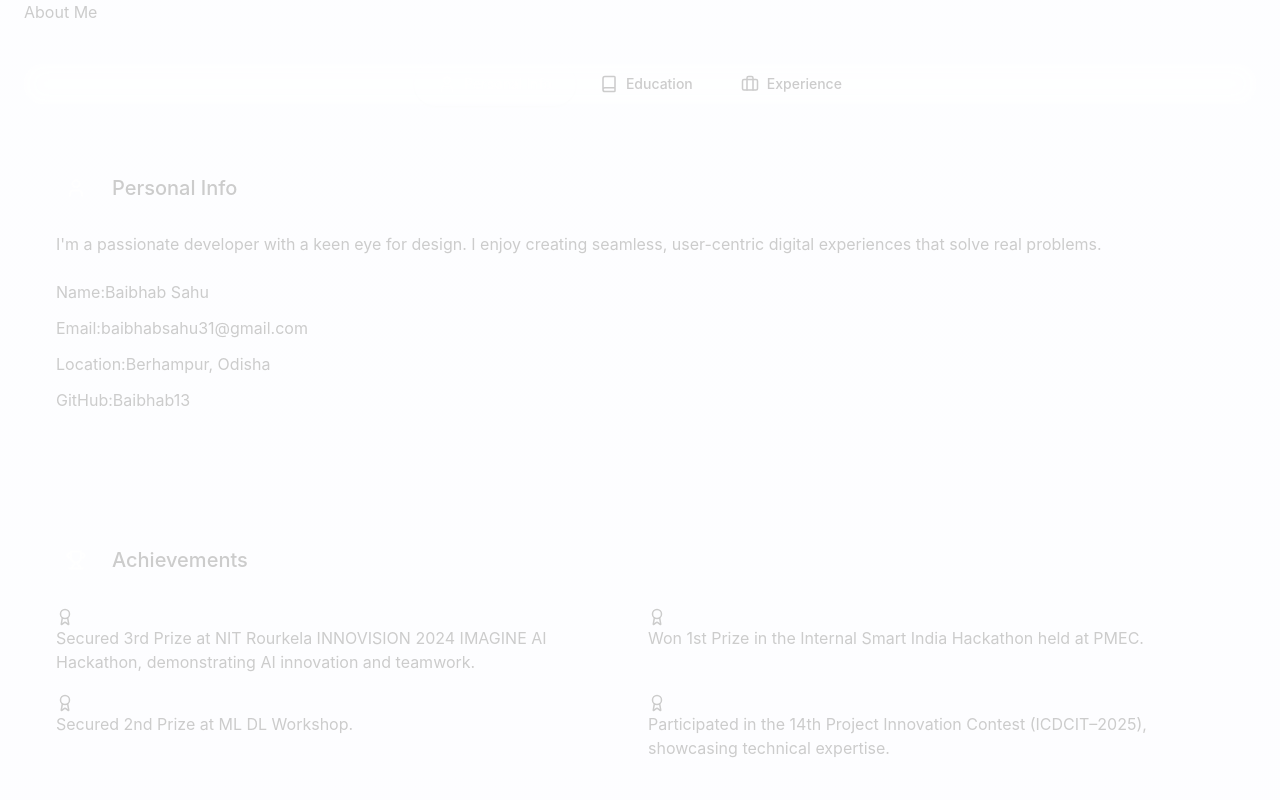
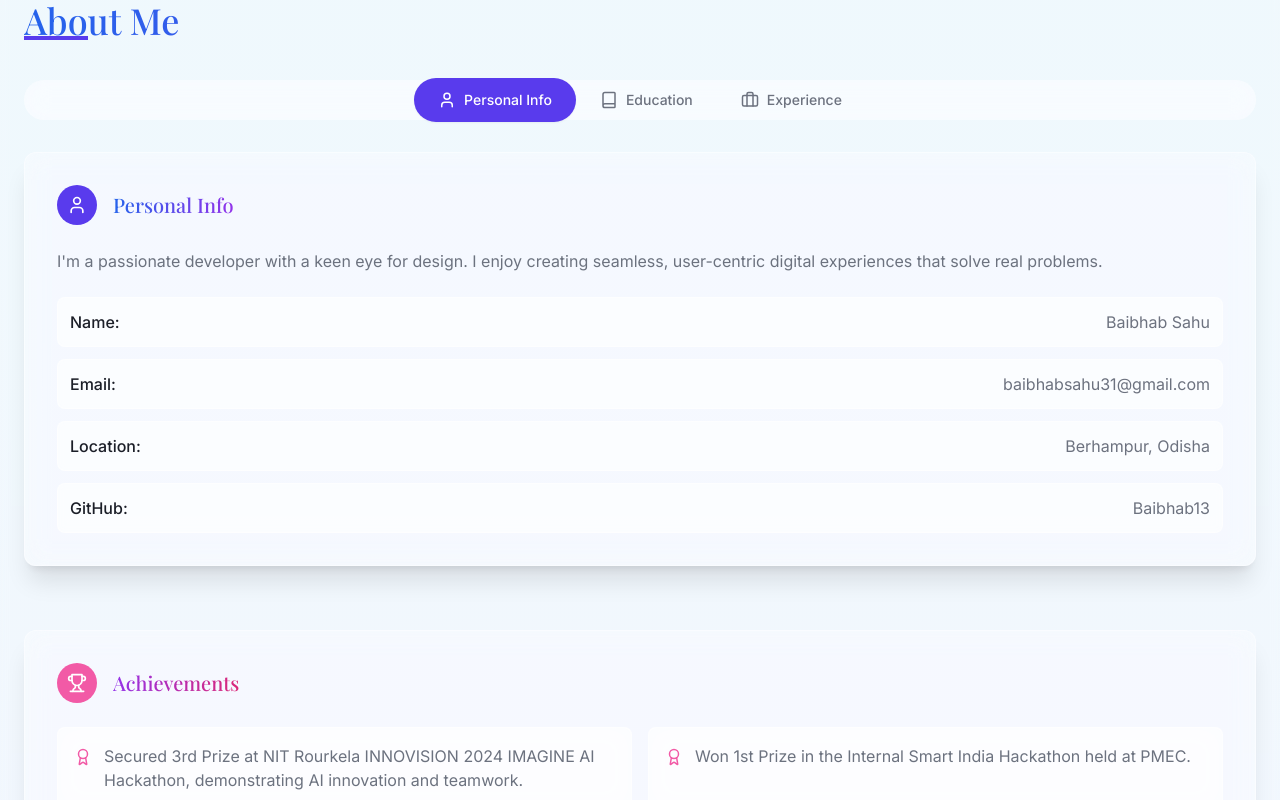
Before and after one commit to Baibhab13/Baibhab_Portfolio, a React (Vite) app: page / in a window 1280 px wide. Shown: the part 880-1680 px from the top of the page. Built offline with nearby package versions, Linux system fonts and the light colour scheme.

Commit message:
Reverted to edit edt-44eca3c0-fbac-4e4c-a62f-532e6ba023ff: "Add Todo App details
Update the Todo App description to include information about the frontend (Jetpack Compose) and backend (Room database)."

```diff
--- a/src/index.css
+++ b/src/index.css
@@ -1,48 +1,310 @@
+@import url('https://fonts.googleapis.com/css2?family=Inter:wght@300;400;500;600;700&family=Playfair+Display:wght@400;500;600;700&display=swap');
 
 @tailwind base;
 @tailwind components;
 @tailwind utilities;
 
-@layer utilities {
-  /* Subtle Dot Pattern */
-  .bg-dot-pattern {
-    background-image:
-      radial-gradient(hsl(var(--primary)) 0.5px, transparent 0.5px),
-      radial-gradient(hsl(var(--primary)) 0.5px, transparent 0.5px);
-    background-size: 16px 16px;
-    background-position: 0 0, 8px 8px;
-    opacity: 0.2;
+@layer base {
+  :root {
+    --background: 180 75% 97%;
+    --foreground: 224 71% 4%;
+
+    --card: 0 0% 100%;
+    --card-foreground: 224 71% 4%;
+
+    --popover: 0 0% 100%;
+    --popover-foreground: 224 71% 4%;
+
+    --primary: 250 83% 58%;
+    --primary-foreground: 210 40% 98%;
+
+    --secondary: 214 32% 91%;
+    --secondary-foreground: 222 47% 11%;
+
+    --muted: 214 32% 91%;
+    --muted-foreground: 220 8% 46%;
+
+    --accent: 244 75% 92%;
+    --accent-foreground: 222 47% 11%;
+
+    --destructive: 0 85% 60%;
+    --destructive-foreground: 210 40% 98%;
+
+    --border: 220 13% 91%;
+    --input: 220 13% 91%;
+    --ring: 250 83% 58%;
+
+    --radius: 0.5rem;
+
+    --sidebar-background: 180 75% 97%;
+    --sidebar-foreground: 224 71% 4%;
+    --sidebar-primary: 250 83% 58%;
+    --sidebar-primary-foreground: 210 40% 98%;
+    --sidebar-accent: 214 32% 91%;
+    --sidebar-accent-foreground: 222 47% 11%;
+    --sidebar-border: 220 13% 91%;
+    --sidebar-ring: 250 83% 58%;
+
+    /* About section vibrant color variables */
+    --about-card-bg: 186 100% 97%;
+    --about-card-border: 183 100% 92%;
+    --about-icon-bg: 250 83% 58%;
+    --about-achievement-bg: 330 85% 65%;
+    --about-responsibility-bg: 190 80% 60%;
+
+    /* Hero section gradient */
+    --hero-gradient-from: 180 75% 97%;
+    --hero-gradient-to: 244 75% 92%;
   }
 
-  /* Diagonal Line Pattern */
-  .bg-diagonal-lines {
-    background-image:
-      linear-gradient(45deg, rgba(var(--primary), 0.1) 25%, transparent 25%),
-      linear-gradient(-45deg, rgba(var(--primary), 0.1) 25%, transparent 25%);
-    background-size: 40px 40px;
+  .dark {
+    --background: 222 47% 11%;
+    --foreground: 210 40% 98%;
+
+    --card: 222 47% 11%;
+    --card-foreground: 210 40% 98%;
+
+    --popover: 222 47% 11%;
+    --popover-foreground: 210 40% 98%;
+
+    --primary: 250 75% 67%;
+    --primary-foreground: 222 47% 11%;
+
+    --secondary: 217 32% 17%;
+    --secondary-foreground: 210 40% 98%;
+
+    --muted: 217 32% 17%;
+    --muted-foreground: 215 20% 65%;
+
+    --accent: 217 32% 17%;
+    --accent-foreground: 210 40% 98%;
+
+    --destructive: 0 62% 30%;
+    --destructive-foreground: 210 40% 98%;
+
+    --border: 217 32% 17%;
+    --input: 217 32% 17%;
+    --ring: 250 75% 67%;
+
+    /* Dark mode colors for about section */
+    --about-card-bg: 222 32% 20%;
+    --about-card-border: 223 35% 25%;
+    --about-icon-bg: 250 75% 67%;
+    --about-achievement-bg: 330 70% 55%;
+    --about-responsibility-bg: 190 70% 45%;
+
+    /* Hero section gradient */
+    --hero-gradient-from: 222 47% 11%;
+    --hero-gradient-to: 250 60% 18%;
+  }
+}
+
+@layer base {
+  * {
+    @apply border-border;
   }
 
-  /* Grid Pattern */
-  .bg-grid-pattern {
-    background-image:
-      linear-gradient(to right, rgba(var(--primary), 0.1) 1px, transparent 1px),
-      linear-gradient(to bottom, rgba(var(--primary), 0.1) 1px, transparent 1px);
-    background-size: 20px 20px;
+  body {
+    @apply bg-background text-foreground;
+    font-feature-settings: "rlig" 1, "calt" 1;
   }
 
-  /* Subtle Waves */
-  .bg-wave-pattern {
-    background-image:
-      linear-gradient(to right,
-        transparent,
-        rgba(var(--primary), 0.05),
-        transparent
-      ),
-      linear-gradient(to bottom,
-        transparent,
-        rgba(var(--primary), 0.05),
-        transparent
-      );
-    background-size: 100% 50px, 50px 100%;
+  h1, h2, h3, h4, h5, h6 {
+    @apply font-serif font-medium;
+  }
+
+  p, span, li, a {
+    @apply font-sans;
   }
 }
+
+@layer components {
+  .section-title {
+    @apply text-3xl md:text-4xl font-serif font-medium mb-6 relative;
+  }
+
+  .section-title::after {
+    content: '';
+    @apply absolute bottom-0 left-0 w-16 h-1 bg-primary mt-2 dark:bg-primary;
+  }
+
+  .project-card {
+    @apply bg-white/80 backdrop-blur-md rounded-lg shadow-lg hover:shadow-xl transition-shadow duration-300 overflow-hidden border border-white/30 dark:bg-gray-800/60 dark:border-gray-700/50;
+  }
+
+  .tag {
+    @apply text-xs px-2 py-1 rounded-full bg-secondary text-secondary-foreground font-medium dark:bg-gray-700 dark:text-gray-200;
+  }
+
+  /* Enhanced About section styles */
+  .about-card {
+    @apply bg-[hsl(var(--about-card-bg))] backdrop-blur-md border border-[hsl(var(--about-card-border))] rounded-xl p-5 shadow-md hover:shadow-lg transition-all duration-300 ease-in-out;
+  }
+
+  .glass-card {
+    @apply backdrop-blur-md bg-white/30 dark:bg-black/20 border border-white/40 dark:border-gray-700/30 rounded-xl shadow-xl hover:shadow-2xl transition-all duration-300;
+  }
+
+  .about-icon-wrapper {
+    @apply flex items-center justify-center w-12 h-12 rounded-full text-white mb-4 shadow-md;
+  }
+
+  .skill-icon-wrapper {
+    @apply flex flex-col items-center justify-center p-3 bg-white/80 dark:bg-gray-800/80 backdrop-blur-sm rounded-xl shadow-sm border border-white/50 dark:border-gray-700/50 hover:shadow-md transition-all duration-300 hover:-translate-y-1;
+  }
+
+  /* Updated achievement and responsibility cards */
+  .achievement-card {
+    @apply flex items-start gap-3 p-4 bg-white/60 dark:bg-gray-800/40 backdrop-blur-md border border-white/50 dark:border-gray-700/40 rounded-lg hover:shadow-md transition-all duration-300;
+  }
+
+  .responsibility-card {
+    @apply flex items-start gap-3 p-4 bg-white/60 dark:bg-gray-800/40 backdrop-blur-md border border-white/50 dark:border-gray-700/40 rounded-lg hover:shadow-md transition-all duration-300;
+  }
+
+  .achievement-icon {
+    @apply flex items-center justify-center w-10 h-10 rounded-full bg-[hsl(var(--about-achievement-bg))] text-white shadow-md;
+  }
+
+  .responsibility-icon {
+    @apply flex items-center justify-center w-10 h-10 rounded-full bg-[hsl(var(--about-responsibility-bg))] text-white shadow-md;
+  }
+
+  /* Enhanced info card for personal info and education */
+  .info-item {
+    @apply backdrop-blur-sm bg-white/50 dark:bg-black/30 p-3 rounded-lg border border-white/50 dark:border-gray-700/40 flex justify-between items-center mb-3 hover:shadow-md transition-all duration-300;
+  }
+
+  .info-label {
+    @apply font-medium text-foreground/90 dark:text-gray-200;
+  }
+
+  .info-value {
+    @apply text-muted-foreground dark:text-gray-300 text-right;
+  }
+
+  /* Enhanced education card */
+  .education-card {
+    @apply backdrop-blur-md bg-white/60 dark:bg-black/30 p-4 rounded-lg border border-white/50 dark:border-gray-700/40 mb-4 hover:shadow-lg transition-all duration-300;
+  }
+
+  .education-header {
+    @apply flex justify-between items-start mb-2;
+  }
+
+  .education-title {
+    @apply font-medium text-foreground dark:text-white;
+  }
+
+  .education-date {
+    @apply text-sm text-muted-foreground dark:text-gray-400 bg-primary/10 dark:bg-primary/20 px-2 py-1 rounded-full;
+  }
+
+  .education-school {
+    @apply text-sm text-muted-foreground dark:text-gray-400 mb-1;
+  }
+
+  .education-grade {
+    @apply text-sm font-medium text-primary dark:text-primary;
+  }
+}
+
+@layer base {
+  .dark-transition {
+    @apply transition-colors duration-200;
+  }
+}
+
+@keyframes fadeInDark {
+  from { opacity: 0; transform: translateY(10px); }
+  to { opacity: 1; transform: translateY(0); }
+}
+
+.dark .animate-fade-in-dark {
+  animation: fadeInDark 0.5s ease-out forwards;
+}
+
+@keyframes scaleIn {
+  from { transform: scale(0.9); opacity: 0; }
+  to { transform: scale(1); opacity: 1; }
+}
+
+@keyframes slideInRight {
+  from { transform: translateX(20px); opacity: 0; }
+  to { transform: translateX(0); opacity: 1; }
+}
+
+@keyframes slideInLeft {
+  from { transform: translateX(-20px); opacity: 0; }
+  to { transform: translateX(0); opacity: 1; }
+}
+
+@keyframes bounceIn {
+  0% { transform: scale(0.3); opacity: 0; }
+  40% { transform: scale(1.1); }
+  60% { transform: scale(0.9); }
+  100% { transform: scale(1); opacity: 1; }
+}
+
+.animate-scale-in {
+  animation: scaleIn 0.6s cubic-bezier(0.175, 0.885, 0.32, 1.275) forwards;
+  opacity: 0;
+}
+
+.animate-slide-in-right {
+  animation: slideInRight 0.5s ease-out forwards;
+  opacity: 0;
+}
+
+.animate-slide-in-left {
+  animation: slideInLeft 0.5s ease-out forwards;
+  opacity: 0;
+}
+
+.animate-bounce-in {
+  animation: bounceIn 0.8s cubic-bezier(0.175, 0.885, 0.32, 1.275) forwards;
+  opacity: 0;
+}
+
+.delay-100 { animation-delay: 0.1s; }
+.delay-200 { animation-delay: 0.2s; }
+.delay-300 { animation-delay: 0.3s; }
+.delay-400 { animation-delay: 0.4s; }
+.delay-500 { animation-delay: 0.5s; }
+.delay-600 { animation-delay: 0.6s; }
+.delay-700 { animation-delay: 0.7s; }
+.delay-800 { animation-delay: 0.8s; }
+.delay-900 { animation-delay: 0.9s; }
+.delay-1000 { animation-delay: 1s; }
+
+.gradient-text {
+  @apply bg-clip-text text-transparent bg-gradient-to-r from-blue-600 to-purple-600 dark:from-blue-400 dark:to-purple-400;
+}
+
+.gradient-achievement {
+  @apply bg-clip-text text-transparent bg-gradient-to-r from-purple-600 to-pink-600 dark:from-purple-400 dark:to-pink-400;
+}
+
+.gradient-responsibility {
+  @apply bg-clip-text text-transparent bg-gradient-to-r from-cyan-600 to-blue-600 dark:from-cyan-400 dark:to-blue-400;
+}
+
+.zigzag-divider {
+  position: relative;
+  height: 40px;
+  margin-bottom: 20px;
+}
+
+.zigzag-divider:after {
+  content: "";
+  position: absolute;
+  left: 0;
+  right: 0;
+  height: 10px;
+  background: linear-gradient(-45deg, transparent 33.33%, rgba(147, 51, 234, 0.1) 33.33%, rgba(147, 51, 234, 0.1) 66.66%, transparent 66.66%), linear-gradient(45deg, transparent 33.33%, rgba(147, 51, 234, 0.1) 33.33%, rgba(147, 51, 234, 0.1) 66.66%, transparent 66.66%);
+  background-size: 20px 40px;
+}
+
+.glass-effect {
+  @apply backdrop-blur-sm bg-white/30 dark:bg-black/30 border border-white/20 dark:border-gray-700/30;
+}
--- a/src/pages/Index.tsx
+++ b/src/pages/Index.tsx
@@ -7,13 +7,28 @@ import Projects from '../components/Projects';
 import Contact from '../components/Contact';
 import Footer from '../components/Footer';
 
+/**
+ * Main Portfolio Page
+ *
+ * This is the main page of the portfolio website that combines
+ * all the different sections. Each section is a separate component
+ * for better organization and maintenance.
+ *
+ * To customize this portfolio:
+ * 1. Edit the content in each component (Hero.tsx, About.tsx, etc.)
+ * 2. Update the profile image in Hero.tsx
+ * 3. Change the project details in Projects.tsx
+ * 4. Update contact information in Contact.tsx
+ * 5. Customize colors in index.css and tailwind.config.ts
+ */
 const Index = () => {
+  // Set page title when component mounts
   useEffect(() => {
     document.title = "Baibhab Sahu | Portfolio";
   }, []);
 
   return (
-    <div className="min-h-screen bg-gradient-to-b from-teal-50 to-indigo-50 dark:from-gray-900 dark:to-indigo-950 dark:text-gray-100 bg-dot-pattern">
+    <div className="min-h-screen bg-gradient-to-b from-teal-50 to-indigo-50 dark:from-gray-900 dark:to-indigo-950 dark:text-gray-100">
       <Navbar />
       <Hero />
       <About />
```
